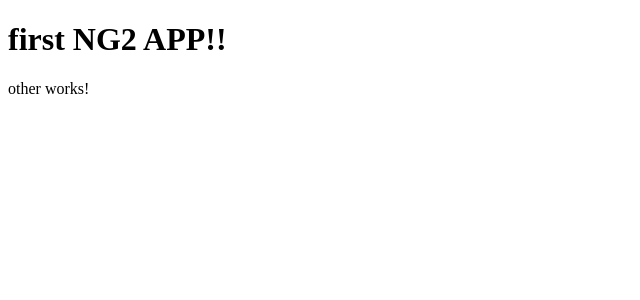
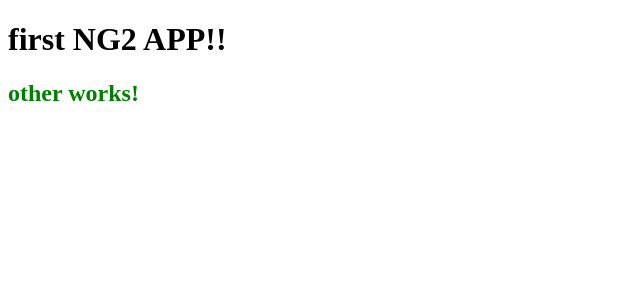
Before and after one commit to vanrick/ng2_first_app, an Angular app: page / in a window 1280 px wide. Shown: the top 300 px of the page, without its empty margins (0-640 px from the left). Built offline with nearby package versions, Linux system fonts and the light colour scheme.

Commit message:
buidling components in the same folder also View encapsulation

```diff
--- a/src/app/other/other.component.css
+++ b/src/app/other/other.component.css
@@ -0,0 +1,3 @@
+h2{
+  color: green;
+}
--- a/src/app/other/other.component.html
+++ b/src/app/other/other.component.html
@@ -1,3 +1,3 @@
-<p>
+<h2>
   other works!
-</p>
+</h2>
```
Also changed, not shown: src/app/other/another.component.ts (added, +27 -0 lines).
